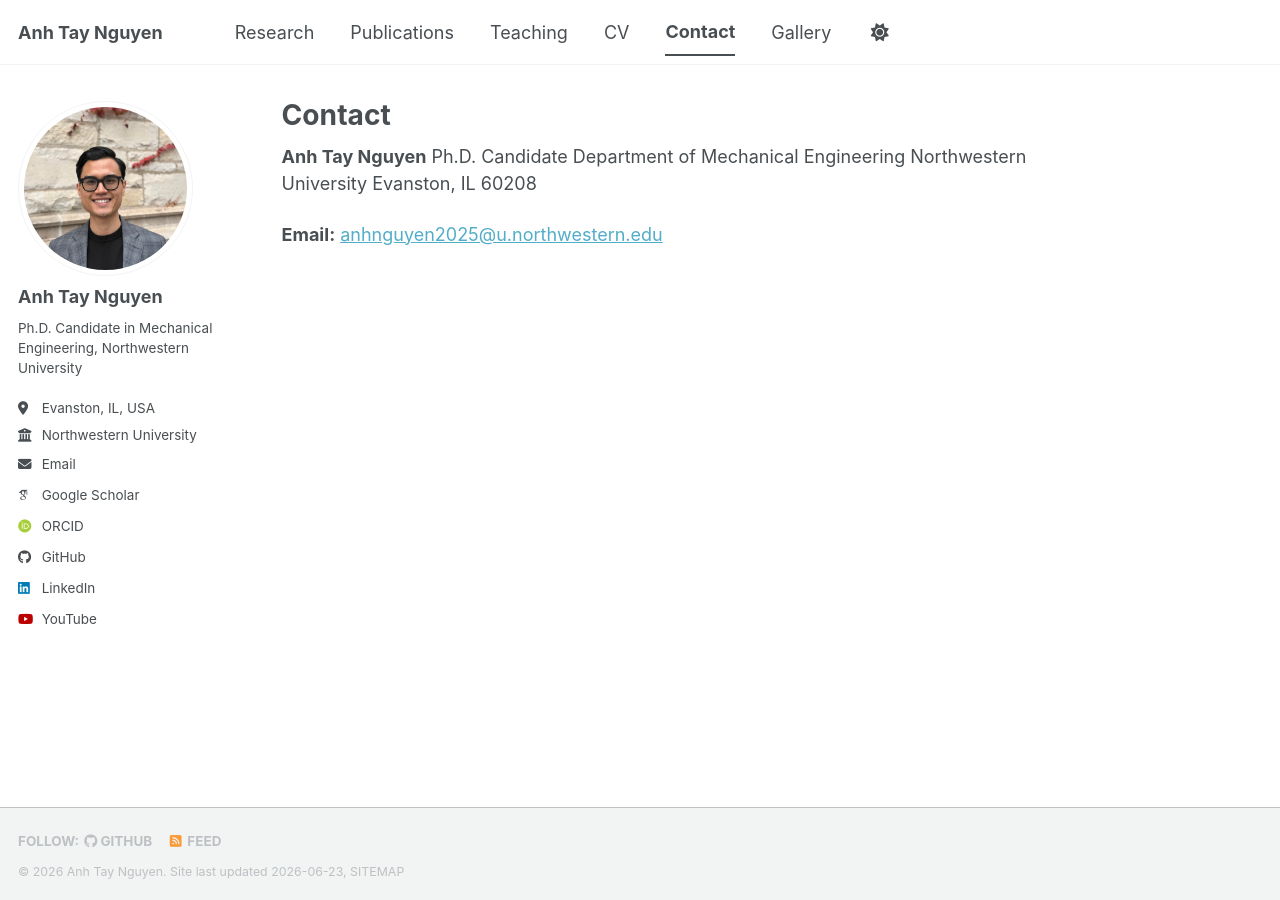
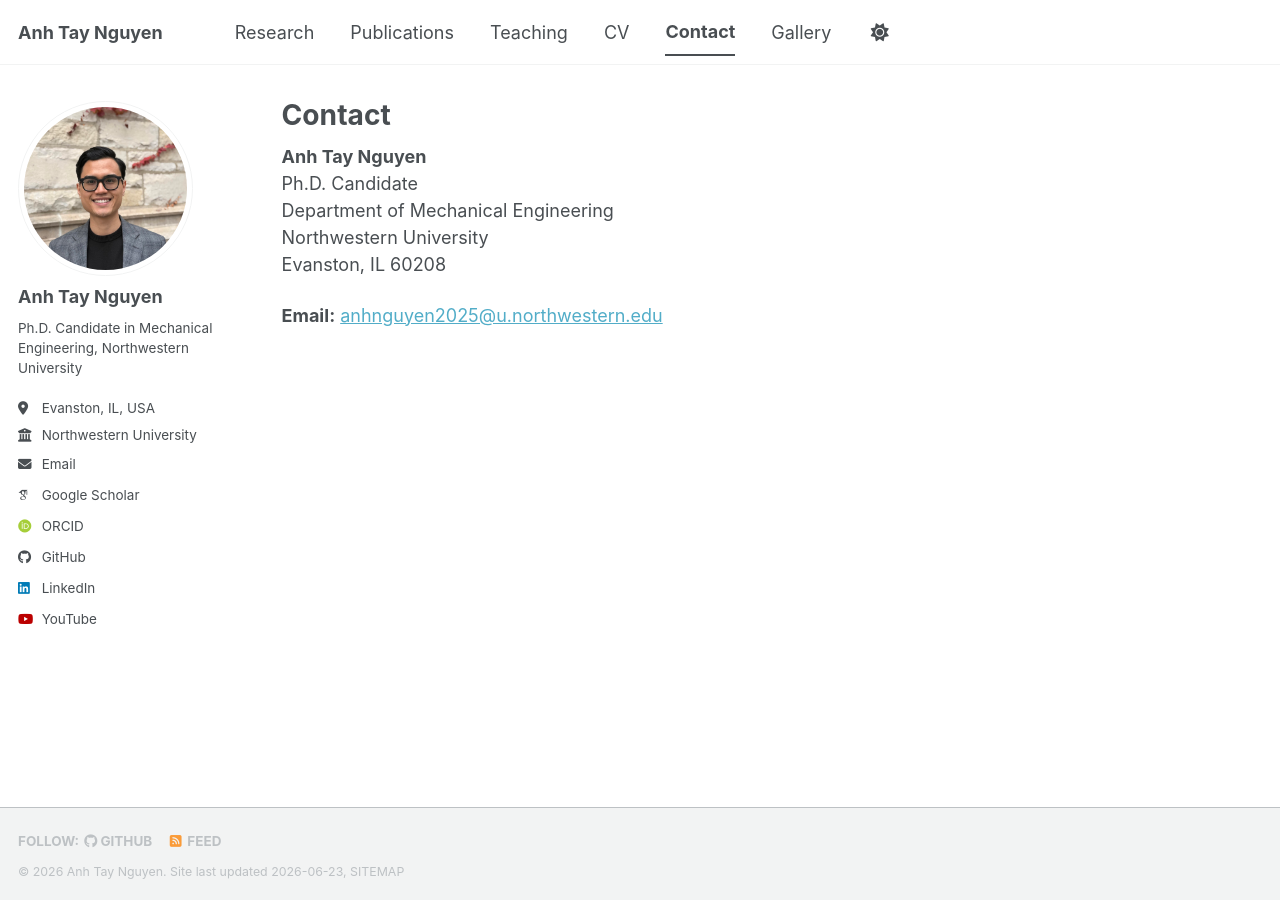
Before and after one commit to anhtaynguyen/anhtaynguyen.github.io, a Jekyll site: the page built from _pages/contact.md, in a window 1280 px wide. Built offline with Jekyll 4.4.1, drawn with Linux system fonts in a browser that asks for light colours; some web fonts are replaced; a script bundle is joined from its source files by our own code; library files that are not in the unit come from our copies.

```diff
--- a/_pages/contact.md
+++ b/_pages/contact.md
@@ -4,10 +4,10 @@ permalink: /contact/
 author_profile: true
 ---
 
-**Anh Tay Nguyen**
-Ph.D. Candidate
-Department of Mechanical Engineering
-Northwestern University
-Evanston, IL 60208
+**Anh Tay Nguyen**<br>
+Ph.D. Candidate<br>
+Department of Mechanical Engineering<br>
+Northwestern University<br>
+Evanston, IL 60208<br>
 
 **Email:** [anhnguyen2025@u.northwestern.edu](mailto:anhnguyen2025@u.northwestern.edu)
```
